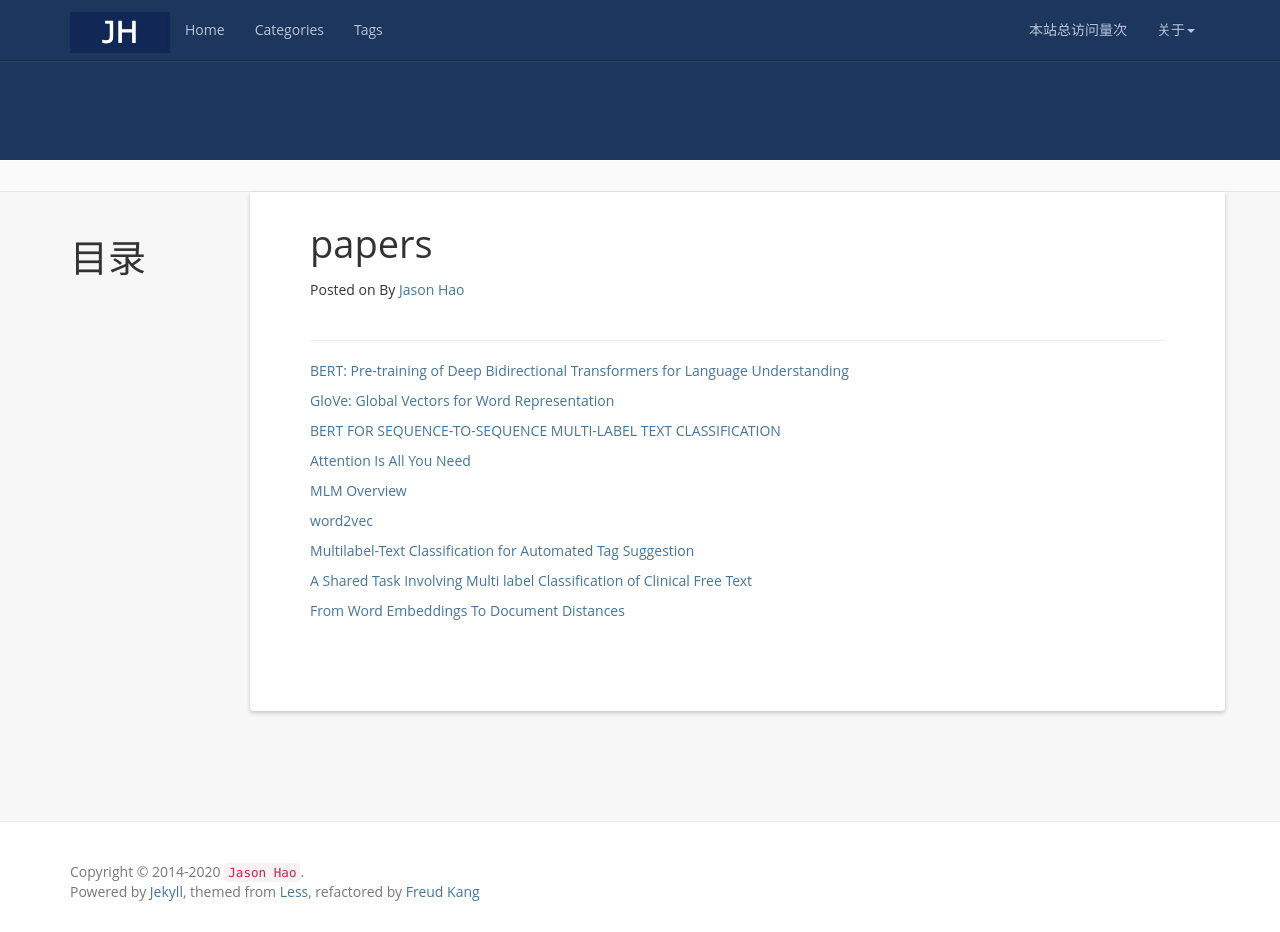
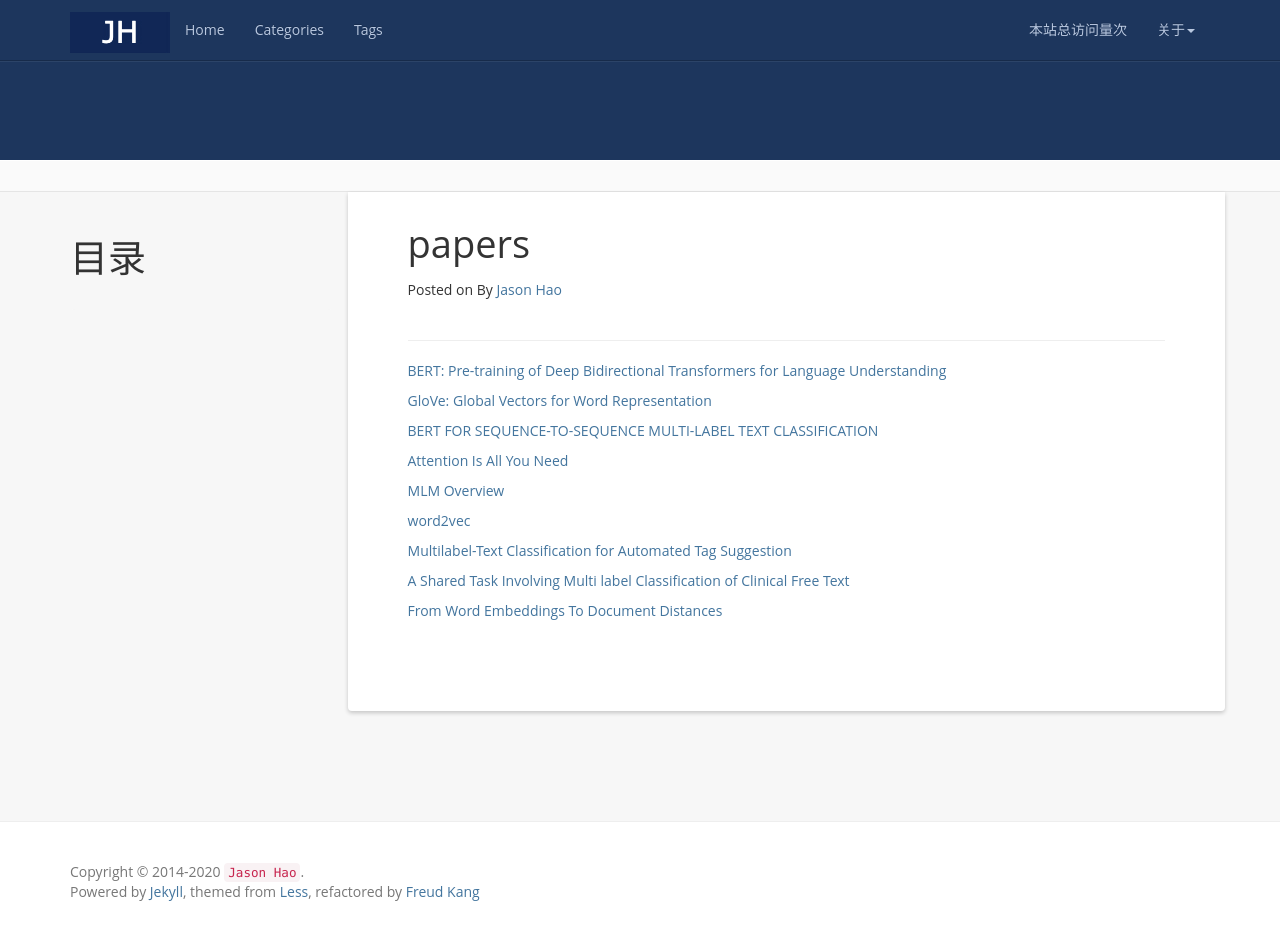
Before and after one commit to jasonhhao/jasonhhao.github.io, a Jekyll site: the page built from papers.md, in a window 1280 px wide and 932 px high. Built offline with Jekyll 4.4.1, drawn with Linux system fonts in a browser that asks for light colours; nearby versions of some CDN libraries; a script that is not in the unit is left out; comment, search, counter and statistics services are not loaded.

Commit message:
Update post.html

```diff
--- a/_layouts/post.html
+++ b/_layouts/post.html
@@ -3,12 +3,12 @@
 ---
 <div class="container docs-container">
   <div class="row">
-    <div class="col-md-2">
+    <div class="col-md-3">
       <div class="sidebar hidden-print" role="complementary">
         {% include lefttree.html %}
       </div>
     </div>
-    <div class="col-md-10" role="main">
+    <div class="col-md-9" role="main">
       <div class="panel docs-content">
         <div class="wrapper">
             <header class="post-header">
```
